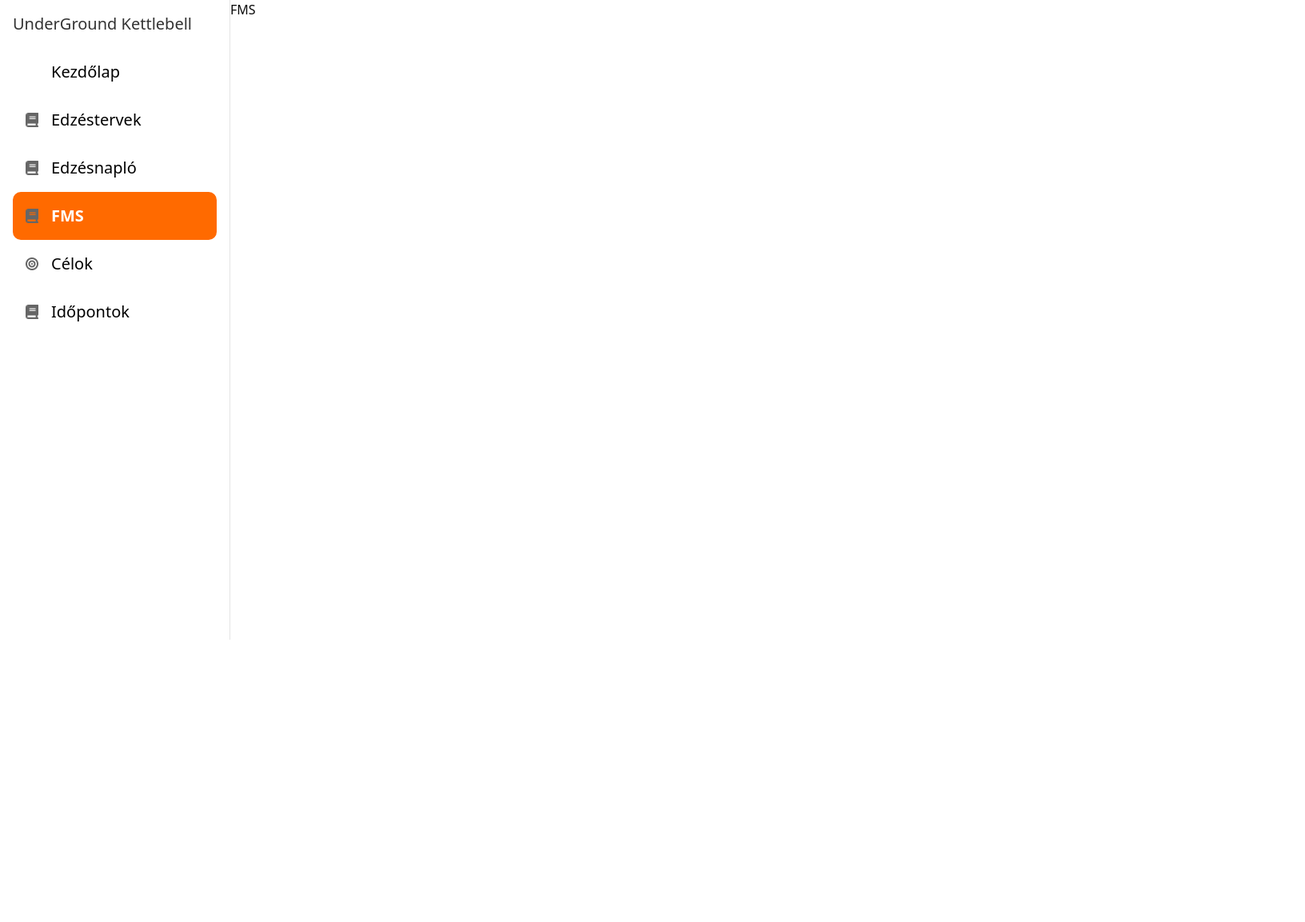
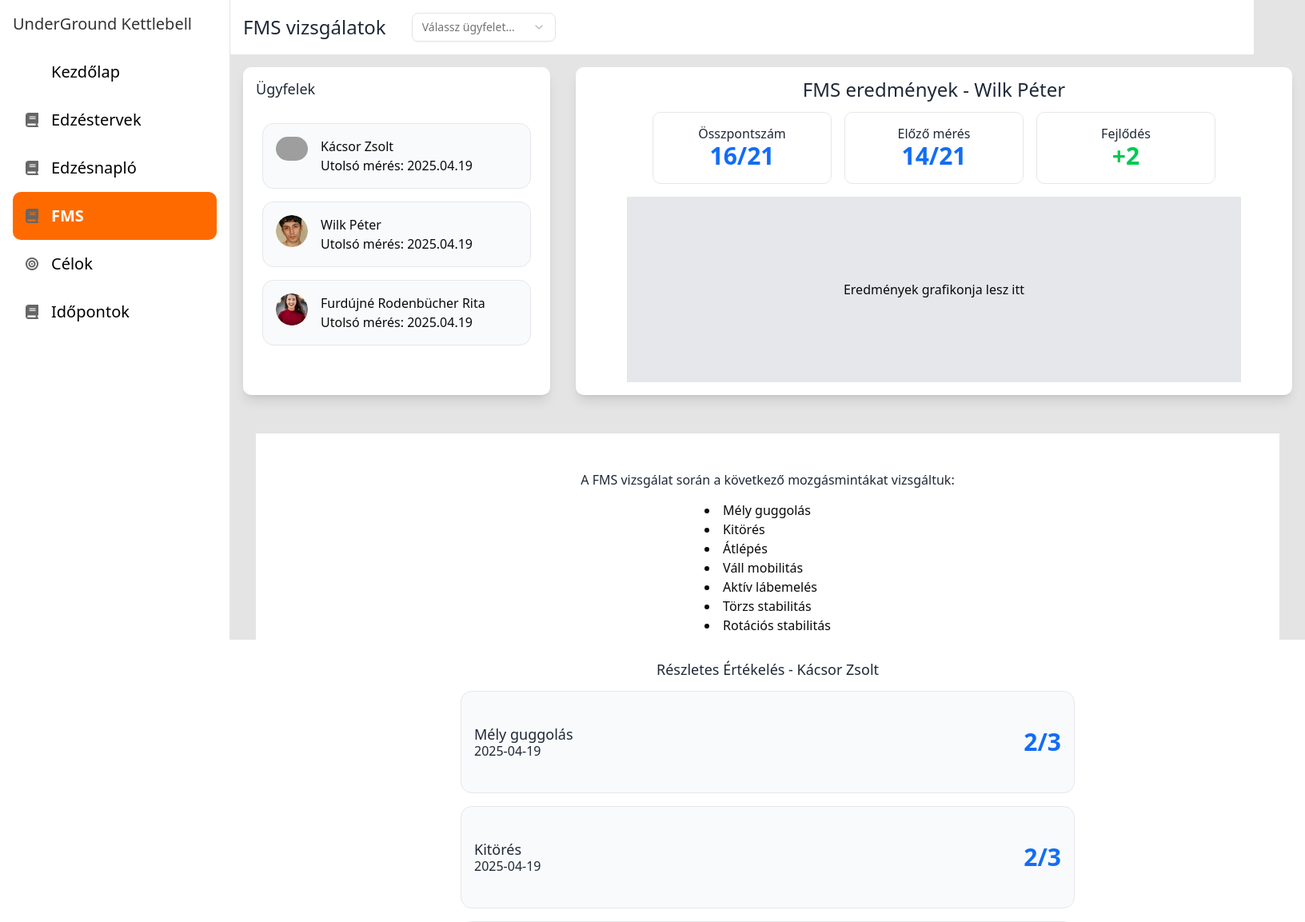
Before and after one commit to katsa00781/undergrounkb, a Next.js app: page /fms in a window 1280 px wide. Shown: the top 1153 px of the page at 80% size, 1632 px wide, since content can reach past the window. Before the commit the page ends 800 px from the top, so only its background shows below. Built offline with nearby package versions, Linux system fonts and the light colour scheme; grey boxes are pictures that could not be loaded.

Commit message:
FMS értékelé oldal kész

```diff
--- a/app/fms/page.tsx
+++ b/app/fms/page.tsx
@@ -1,12 +1,48 @@
+'use client'
 
+
+import ClienFMSCard from '@/components/items/ClienFMSCard'
+import{ CustomSelect } from '@/components/items/CustomSelect'
+import FMSErtekeles from '@/components/items/FMSErtekeles'
+import FMSScores from '@/components/items/FMSScores'
+import { clients } from '@/public/constans/values'
 import React from 'react'
 
 
 const Fms = () => {
   return (
-    <div>
-      FMS
-    </div>
+    <main className='flex flex-col h-screen bg-secondary'>
+      <header className='flex max-w-screen min-w-[80vw] bg-white justify-between h-[72px] p-4'>
+        <div className='flex items-center space-x-8'>
+          <div>
+            <h1 className='text-h1'>FMS vizsgálatok</h1>
+          </div>
+          <div className='flex items-center'>
+            <CustomSelect
+              placeholder='Válassz ügyfelet...'
+              options={clients}
+              onChange={(value) => console.log(value)}
+              selectLabel='Ügyfél'
+            />
+          </div>
+        </div>
+
+      </header>
+      <section className='flex justify-end p-4 space-x-8 '>
+      <div className='flex flex-col w-96  bg-white rounded-lg shadow-lg'>
+        <span className='text-h2 p-4'>Ügyfelek</span>
+        <ClienFMSCard />
+      </div>
+      <div className='flex w-2xl md:w-4xl bg-white rounded-lg shadow-lg'>
+        <FMSScores />
+      </div>
+      </section>
+      <section className='flex p-4 space-x-8 items-end justify-end'>
+
+     <FMSErtekeles />
+      </section>
+
+    </main>
   )
 }
 
--- /dev/null
+++ b/components/items/ClienFMSCard.tsx
@@ -0,0 +1,25 @@
+import React from 'react'
+
+import { clients } from '@/public/constans/values'
+import Image from 'next/image'
+
+const ClienFMSCard = () => {
+
+  return (
+    <div className='flex flex-col items-center space-y-4 p-4'>
+      {clients.map((client, index) => (
+        <div className='flex w-84 bg-container' key={index}>
+            <div>
+                <Image src={client.imgsrc} alt={client.value} width={40} height={40} className='rounded-full' />
+            </div>
+            <div className='flex flex-col ml-4'>
+                 <span>{client.value}</span>
+                 <span>Utolsó mérés: {client.lastDate}</span>
+            </div>
+        </div>
+      ))}
+    </div>
+  )
+}
+
+export default ClienFMSCard
--- /dev/null
+++ b/components/items/FMSErtekeles.tsx
@@ -0,0 +1,48 @@
+import React from 'react'
+import { fmsData } from '@/public/constans/values'
+import FMSScoreItem from './FMSScoreItem'
+
+interface FMSErteekelesProps {
+  personId: string
+}
+
+const FMSErtekeles = ({ personId }: FMSErteekelesProps) => {
+  const person = fmsData.find(p => p.id === personId) || fmsData[0]
+
+  const scoreItems = [
+    { title: 'Mély guggolás', key: 'deepSquat' },
+    { title: 'Kitörés', key: 'hurdleStep' },
+    { title: 'Átlépés', key: 'inlineLunge' },
+    { title: 'Váll mobilitás', key: 'shoulderMobility' },
+    { title: 'Aktív lábemelés', key: 'activeStraightLegRaise' },
+    { title: 'Törzs stabilitás', key: 'trunkStabilityPushUp' },
+    { title: 'Rotációs stabilitás', key: 'rotaryStability' }
+  ]
+
+  return (
+    <section className='flex flex-col items-center w-full m-4 p-8 space-y-4 bg-white'>
+      <div className='flex flex-col items-center w-full h-full p-4 space-y-4'>
+        <p className='text-h3'>A FMS vizsgálat során a következő mozgásmintákat vizsgáltuk:</p>
+        <ul className='list-disc list-inside'>
+          {scoreItems.map(item => (
+            <li key={item.key}>{item.title}</li>
+          ))}
+        </ul>
+      </div>
+      <div>
+        <h2 className='text-h2'>Részletes Értékelés - {person.name}</h2>
+      </div>
+      {scoreItems.map(item => (
+        <FMSScoreItem
+          key={item.key}
+          title={item.title}
+          date={person.lastAssessment}
+          score={person.assessments[item.key].score}
+          hasPain={person.assessments[item.key].pain}
+        />
+      ))}
+    </section>
+  )
+}
+
+export default FMSErtekeles
--- /dev/null
+++ b/components/items/FMSScoreItem.tsx
@@ -0,0 +1,25 @@
+import React from 'react'
+
+interface FMSScoreItemProps {
+    title: string
+    date: string
+    score: number
+    hasPain?: boolean
+}
+
+const FMSScoreItem = ({title, date, score, hasPain}: FMSScoreItemProps) => {
+  return (
+    <div className='bg-container flex items-center justify-between  w-3xl h-32 rounded-lg p-4'>
+        <div>
+            <p className='container text-h2'>{title}</p>
+            <p className='container text-h3'>{date}</p>
+            {hasPain && <p className='text-red-500'>Fájdalommal</p>}
+        </div>
+        <div>
+            <p className='text-primary text-3xl font-semibold pl-8'>{score}/3</p>
+        </div>
+    </div>
+  )
+}
+
+export default FMSScoreItem
--- /dev/null
+++ b/components/items/FMSScores.tsx
@@ -0,0 +1,29 @@
+import React from 'react'
+
+const FMSScores = () => {
+  return (
+
+    <section className='flex flex-col items-center  w-full h-full p-4 space-y-4'>
+        <span className='text-h1'>FMS eredmények - Wilk Péter</span>
+        <div className='flex w-full items-center justify-center gap-4'>
+        <div className='flex flex-col items-center w-56 border-1 border-[#E5E7EB] rounded-lg p-4'>
+            <p className='text-h3'>Összpontszám</p>
+            <p className='text-primary text-3xl font-semibold'>16/21</p>
+        </div>
+        <div className='flex flex-col items-center w-56 border-1 border-[#E5E7EB] rounded-lg p-4'>
+            <p className='text-h3'>Előző mérés</p>
+            <p className='text-primary text-3xl font-semibold'>14/21</p>
+        </div>
+        <div className='flex flex-col items-center w-56 border-1 border-[#E5E7EB] rounded-lg p-4'>
+            <p className='text-h3'>Fejlődés</p>
+            <p className='text-green-500 text-3xl font-semibold'>+2</p>
+        </div>
+        </div>
+        <article className='flex flex-col items-center justify-center bg-[#E5E7EB] w-3xl h-[232px]'>
+            <p>Eredmények grafikonja lesz itt</p>
+        </article>
+    </section>
+  )
+}
+
+export default FMSScores
--- a/public/constans/values.ts
+++ b/public/constans/values.ts
@@ -57,7 +57,65 @@ export const weights = [
 ];
 
 export const clients = [
-    { value: "Kácsor Zsolt", label: "Kácsor Zsolt" },
-    { value: "Wilk Péter", label: "Wilk Péter" },
-    { value: "Furdújné Rodenbücher Rita", label: "Furdújné Rodenbücher Rita" },
+    { value: "Kácsor Zsolt", label: "Kácsor Zsolt" , imgsrc: "/images/user.jpg", lastDate: "2025.04.19"},
+    { value: "Wilk Péter", label: "Wilk Péter", imgsrc: "/images/user2.png", lastDate: "2025.04.19"},
+    { value: "Furdújné Rodenbücher Rita", label: "Furdújné Rodenbücher Rita", imgsrc: "/images/user3.png", lastDate: "2025.04.19"},
 ];
+
+// ...existing code...
+
+export const fmsData = [
+    {
+      id: "1",
+      name: "Kácsor Zsolt",
+      imageUrl: "/images/user.jpg",
+      lastAssessment: "2025-04-19",
+      assessments: {
+        deepSquat: { score: 2, pain: false },
+        hurdleStep: { score: 2, pain: false },
+        inlineLunge: { score: 3, pain: false },
+        shoulderMobility: { score: 2, pain: true },
+        activeStraightLegRaise: { score: 2, pain: false },
+        trunkStabilityPushUp: { score: 3, pain: false },
+        rotaryStability: { score: 2, pain: false }
+      },
+      totalScore: 16,
+      notes: "Váll mobilításnál enyhe fájdalom"
+    },
+    {
+      id: "2",
+      name: "Wilk Péter",
+      imageUrl: "/images/user2.png",
+      lastAssessment: "2025-04-19",
+      assessments: {
+        deepSquat: { score: 3, pain: false },
+        hurdleStep: { score: 2, pain: false },
+        inlineLunge: { score: 2, pain: false },
+        shoulderMobility: { score: 3, pain: false },
+        activeStraightLegRaise: { score: 2, pain: false },
+        trunkStabilityPushUp: { score: 3, pain: false },
+        rotaryStability: { score: 2, pain: true }
+      },
+      totalScore: 17,
+      notes: "Rotációs stabilitásnál enyhe deréktáji fájdalom"
+    },
+    {
+      id: "3",
+      name: "Furdújné Rodenbücher Rita",
+      imageUrl: "/images/user3.png",
+      lastAssessment: "2025-04-19",
+      assessments: {
+        deepSquat: { score: 2, pain: false },
+        hurdleStep: { score: 2, pain: false },
+        inlineLunge: { score: 2, pain: false },
+        shoulderMobility: { score: 2, pain: false },
+        activeStraightLegRaise: { score: 3, pain: false },
+        trunkStabilityPushUp: { score: 2, pain: false },
+        rotaryStability: { score: 2, pain: false }
+      },
+      totalScore: 15,
+      notes: "Nincs fájdalom egyik gyakorlatnál sem"
+    }
+  ];
+
+  // ...existing code...
```
Also changed, not shown: public/images/user2.png (added), public/images/user3.png (added).
